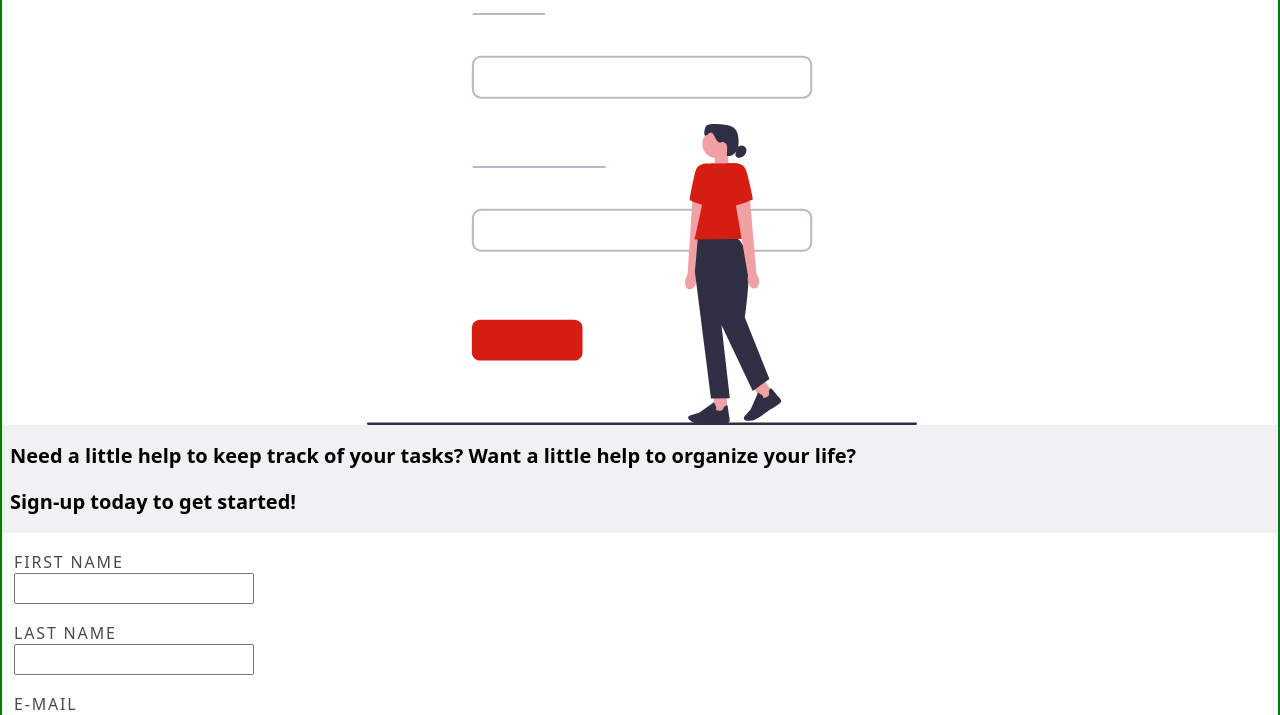
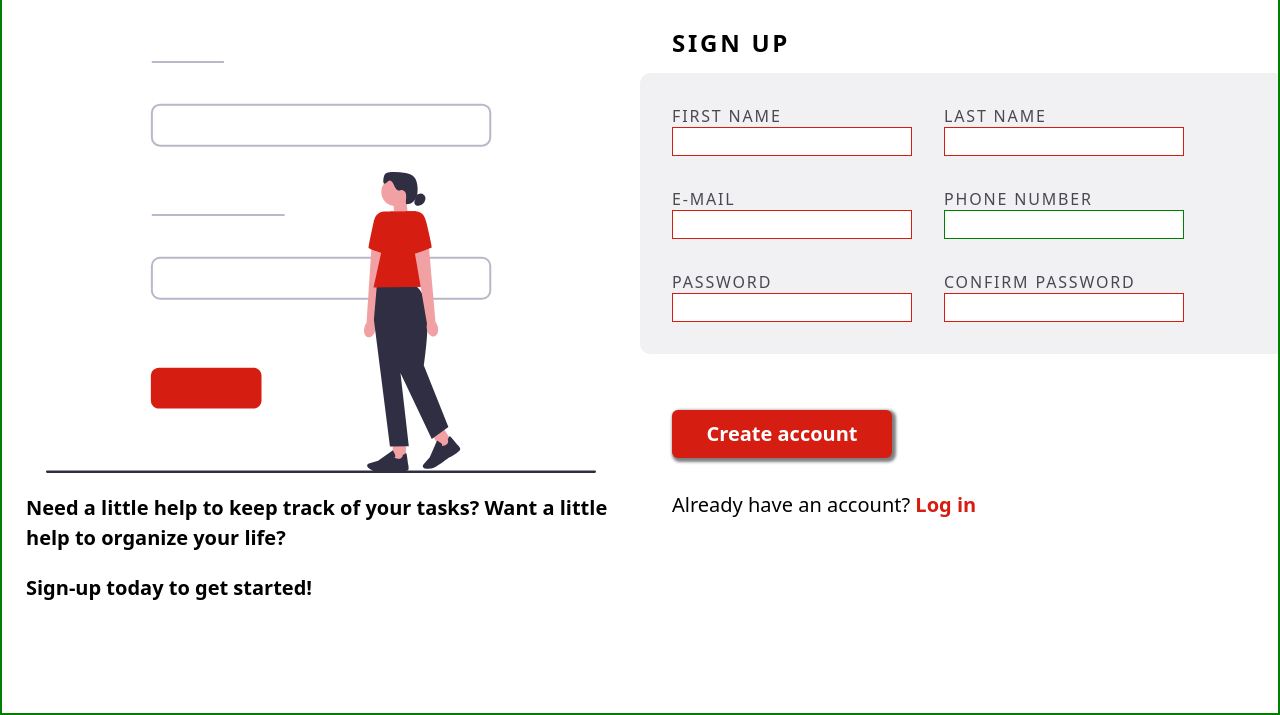
Before and after one commit to Milvookie/odin-sign-up-form, a plain HTML site: page index.html in a window 1280 px wide. Shown: the part 85-800 px from the top of the page. Drawn offline with Linux system fonts and the light colour scheme.

Commit message:
finish css styling and validation input

```diff
--- a/index.html
+++ b/index.html
@@ -5,6 +5,7 @@
     <meta charset="UTF-8">
     <meta name="viewport" content="width=device-width, initial-scale=1.0">
     <link rel="stylesheet" href="./style.css">
+    <!-- <link rel="stylesheet" href="./layout.css"> -->
     <title>Sign-up Form</title>
 </head>
 
@@ -20,24 +21,26 @@
             <div class="image-container">
                 <img src="./assets/sign-up-image.svg" alt="cartoon image for sign-up">
             </div>
-
-        </div>
-        <div class="form-container">
             <div class="descr">
                 <p>Need a little help to keep track of your tasks? Want a little help to organize your life?</p>
                 <p>Sign-up today to get started!</p>
             </div>
+        </div>
+
+        <div class="form-container">
+
+            <h2>Sign up </h2>
 
             <form action="/sign-up-page" method="post">
 
                 <div class="form-input">
                     <div class="input">
                         <label for="user-first-name">First name</label>
-                        <input type="text" id="user-first-name" name="first-name" required aria-required="true">
+                        <input type="text" minlength="2" id="user-first-name" name="first-name" required aria-required="true">
                     </div>
                     <div class="input">
                         <label for="user-last-name">Last name</label>
-                        <input type="text" id="user-last-name" name="last-name" required aria-required="true">
+                        <input type="text" minlength="2" id="user-last-name" name="last-name" required aria-required="true">
                     </div>
                     <div class="input">
                         <label for="user-email">E-mail</label>
@@ -67,6 +70,8 @@
             </form>
         </div>
     </main>
+
+    <script src="./main.js"></script>
 </body>
 
 </html>
--- /dev/null
+++ b/main.js
@@ -0,0 +1,12 @@
+const submitBtn = document.querySelector('button[type=submit]')
+
+let pwd = document.getElementById('user-password')
+let confirmPwd = document.getElementById('user-confirm-password')
+
+confirmPwd.addEventListener('input', (e) => {
+    if (confirmPwd.value == pwd.value) {
+        confirmPwd.setCustomValidity('')
+    } else {
+        confirmPwd.setCustomValidity('password does not match')
+    }
+})
--- a/style.css
+++ b/style.css
@@ -93,12 +93,21 @@ main {
     }
 
     & .image-container {
-        width: 100vw;
+        width: 100%;
 
         & img {
             margin: 0 auto;
         }
 
+    }
+
+    & .descr {
+        background-color: var(--bg-color);
+
+        p {
+            margin: 16px 8px;
+            font-weight: 600;
+        }
     }
 
 }
@@ -107,23 +116,30 @@ main {
     grid-area: "form";
     background-color: var(--bg-color);
 
-    .descr {
-        p {
-            margin: 16px 8px;
-            font-weight: 600;
-        }
+    h2 {
+        background-color: white;
+        padding-top: 12px;
+        padding-left: 12px;
+        text-transform: uppercase;
+        font-size: 1.2rem;
+        letter-spacing: 0.2ch;
     }
 
     form {
 
         .form-input {
             background-color: white;
+            display: flex;
+            flex-direction: column;
+            flex-wrap: nowrap;
+            gap: 18px;
+            padding: 18px 12px;
 
             .input {
                 display: flex;
                 flex-direction: column;
                 line-height: normal;
-                margin: 18px 12px;
+                min-width: 240px;
 
                 label {
                     text-transform: uppercase;
@@ -159,14 +175,14 @@ main {
         .sign-in {
             margin: 12px;
 
-            p > input {
+            p>input {
                 border: none;
                 background: none;
                 color: var(--red);
                 font-weight: bold;
             }
 
-            p > input:hover {
+            p>input:hover {
                 cursor: pointer;
             }
         }
@@ -178,10 +194,39 @@ main {
 
 @media (min-width: 576px) {
     main {
-        /* grid-template-columns: repeat(2, 1fr); */
-        /* grid-template-rows: 1fr; */
-        /* grid-template-areas: "image form"; */
-        border: 2px solid aqua;
+        .header-container {
+            .descr {
+                p {
+                    margin: 16px 32px;
+                }
+            }
+        }
+
+        .form-container {
+            h2 {
+                padding-left: 32px;
+            }
+
+            form {
+
+                .form-input {
+                    padding: 24px 32px;
+                    display: flex;
+                    flex-direction: row;
+                    flex-wrap: wrap;
+                    gap: 18px 32px;
+                }
+
+                button {
+                    margin: 24px 32px 0 32px;
+                }
+
+                .sign-in {
+                    margin: 32px;
+                }
+            }
+
+        }
     }
 
     /* … */
@@ -189,10 +234,51 @@ main {
 
 @media (min-width: 768px) {
     main {
-        /* grid-template-columns: repeat(2, 1fr); */
-        /* grid-template-rows: 1fr; */
-        /* grid-template-areas: "image form"; */
-        border: 2px solid blue;
+        height: 100vh;
+        grid-template-columns: repeat(2, 1fr);
+        grid-template-rows: 1fr;
+        grid-template-areas: "header form";
+        max-height: 100vh;
+    }
+
+    & .header-container {
+        height: 100%;
+        overflow-y: hidden;
+
+        & .image-container {
+            margin-top: 10%;
+        }
+
+        & .descr {
+            background-color: white;
+            margin-top: 5%;
+
+
+            p {
+                margin: 8px 32px 8px 24px !important
+            }
+
+            p:last-child {
+                padding-top: 12px;
+            }
+        }
+    }
+
+    & .form-container {
+        background-color: white;
+
+        h2 {
+            margin-top: 15%;
+            margin-bottom: 12px;
+        }
+
+        form {
+
+            .form-input {
+                background-color: var(--bg-color);
+                border-radius: 10px 0 0 10px;
+            }
+        }
     }
 
     /* … */
@@ -205,17 +291,46 @@ main {
         /* grid-template-areas: "image form"; */
         border: 2px solid yellow;
     }
-
     /* … */
 }
 
-@media (min-width: 1200px) {
+@media (min-width: 1180px) {
     main {
         /* grid-template-columns: repeat(2, 1fr); */
         /* grid-template-rows: 1fr; */
         /* grid-template-areas: "image form"; */
         border: 2px solid green;
+
+        & .header-container {
+            & .descr {
+                background-color: white;
+                margin-top: 12px;
+            }
+        }
+
+        & .form-container {
+
+            form {
+                .form-input {
+                    gap: 32px;
+                    padding: 32px;
+                    margin-bottom: 32px;
+                }
+            }
+
+        }
+
     }
 
     /* … */
 }
+
+/*FORM VALIDATION STYLING*/
+
+input:invalid {
+    border: 1px solid var(--red)
+}
+
+input:valid {
+    border: 1px solid green;
+}
```
